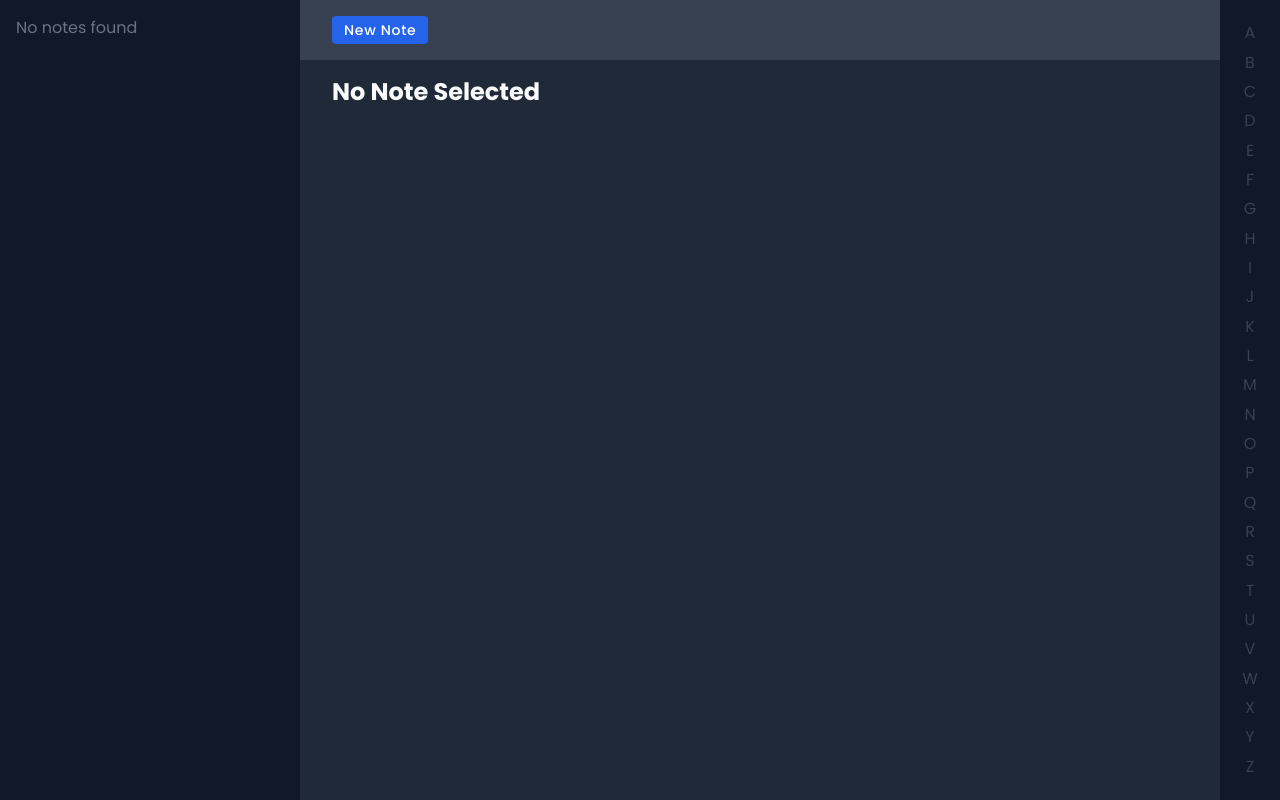
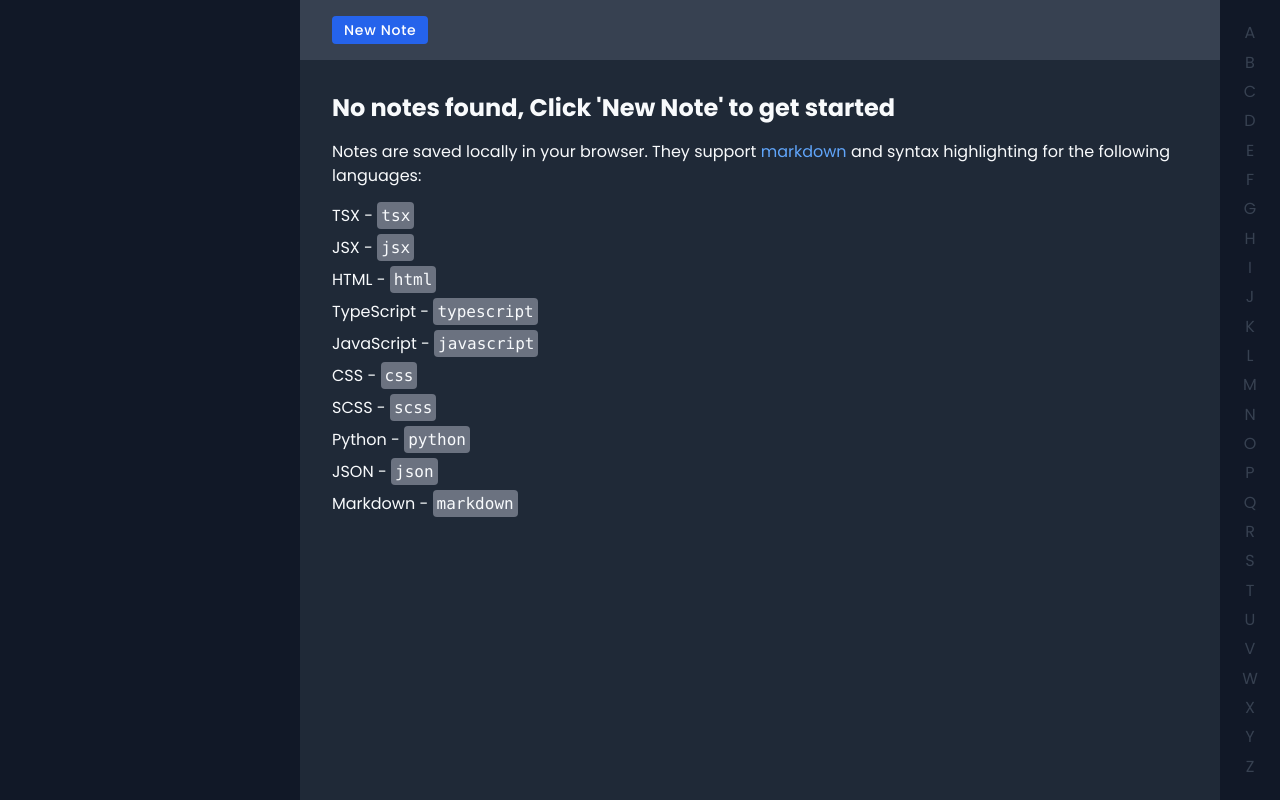
Before and after one commit to darrencarlin/notes-app, a Next.js app: page / in a window 1280 px wide. Built offline with nearby package versions, Linux system fonts and the light colour scheme.

Commit message:
added better docs for fresh users

```diff
--- a/src/components/Markdown.tsx
+++ b/src/components/Markdown.tsx
@@ -2,17 +2,23 @@ import { FC } from "react";
 import ReactMarkdown from "react-markdown";
 import { PrismLight as SyntaxHighlighter } from "react-syntax-highlighter";
 import tsx from "react-syntax-highlighter/dist/cjs/languages/prism/tsx";
+import html from "react-syntax-highlighter/dist/cjs/languages/prism/markup-templating";
 import typescript from "react-syntax-highlighter/dist/cjs/languages/prism/typescript";
 import scss from "react-syntax-highlighter/dist/cjs/languages/prism/scss";
+import css from "react-syntax-highlighter/dist/cjs/languages/prism/css";
 import markdown from "react-syntax-highlighter/dist/cjs/languages/prism/markdown";
 import json from "react-syntax-highlighter/dist/cjs/languages/prism/json";
+import python from "react-syntax-highlighter/dist/cjs/languages/prism/python";
 import { oneDark } from "react-syntax-highlighter/dist/cjs/styles/prism";
 
 SyntaxHighlighter.registerLanguage("tsx", tsx);
+SyntaxHighlighter.registerLanguage("html", html);
 SyntaxHighlighter.registerLanguage("typescript", typescript);
 SyntaxHighlighter.registerLanguage("scss", scss);
+SyntaxHighlighter.registerLanguage("css", css);
 SyntaxHighlighter.registerLanguage("markdown", markdown);
 SyntaxHighlighter.registerLanguage("json", json);
+SyntaxHighlighter.registerLanguage("python", python);
 
 interface MarkdownProps {
   markdown: string & { content?: string };
--- /dev/null
+++ b/src/components/NoNotesFound.tsx
@@ -0,0 +1,56 @@
+const NoNotesFound = () => {
+  return (
+    <div className="bg-gray-800 p-4 px-8">
+      <h1 className="text-2xl font-bold my-4">
+        No notes found, Click &apos;New Note&apos; to get started
+      </h1>
+      <p className="mb-4">
+        Notes are saved locally in your browser. They support{" "}
+        <a
+          target="_blank"
+          rel="noreferrer"
+          className="hover:underline text-blue-400"
+          href="https://www.markdownguide.org/cheat-sheet/"
+        >
+          markdown
+        </a>{" "}
+        and syntax highlighting for the following languages:
+      </p>
+      <ul>
+        <li className="mb-2">
+          TSX - <code className="bg-gray-500 rounded p-1">tsx</code>
+        </li>
+        <li className="mb-2">
+          JSX - <code className="bg-gray-500 rounded p-1">jsx</code>
+        </li>
+
+        <li className="mb-2">
+          HTML - <code className="bg-gray-500 rounded p-1">html</code>
+        </li>
+        <li className="mb-2">
+          TypeScript - <code className="bg-gray-500 rounded p-1">typescript</code>
+        </li>
+        <li className="mb-2">
+          JavaScript - <code className="bg-gray-500 rounded p-1">javascript</code>
+        </li>
+        <li className="mb-2">
+          CSS - <code className="bg-gray-500 rounded p-1">css</code>
+        </li>
+        <li className="mb-2">
+          SCSS - <code className="bg-gray-500 rounded p-1">scss</code>
+        </li>
+        <li className="mb-2">
+          Python - <code className="bg-gray-500 rounded p-1">python</code>
+        </li>
+        <li className="mb-2">
+          JSON - <code className="bg-gray-500 rounded p-1">json</code>
+        </li>
+        <li className="mb-2">
+          Markdown - <code className="bg-gray-500 rounded p-1">markdown</code>
+        </li>
+      </ul>
+    </div>
+  );
+};
+
+export default NoNotesFound;
--- a/src/components/Note.tsx
+++ b/src/components/Note.tsx
@@ -1,16 +1,16 @@
 import { useAppDispatch, useAppSelector } from "@/store/hooks/redux";
 import { addNote, deleteNote, editNote } from "@/store/state/noteApp";
+import { checkIfObjectIsEmpty } from "@/util/functions/checkObjectIsEmpty";
+import { callToast } from "@/util/toast";
 import { useState, type ChangeEvent } from "react";
 import { v4 as uuidv4 } from "uuid";
 import Button from "./Button";
+import HorizontalRule from "./HorizontalRule";
 import Markdown from "./Markdown";
-import HorizontalRule from "./HorizontalRule";
-import { checkIfObjectIsEmpty } from "@/util/functions/checkObjectIsEmpty";
 import Modal from "./Modal";
-import { toast } from "react-toastify";
+import NoNotesFound from "./NoNotesFound";
 import Input from "./inputs/Input";
 import TextArea from "./inputs/TextArea";
-import { callToast } from "@/util/toast";
 
 const Note: React.FC = () => {
   const [newNoteTitle, setNewNoteTitle] = useState<string>("");
@@ -52,11 +52,7 @@ const Note: React.FC = () => {
   };
 
   if (checkIfObjectIsEmpty(currentNote) && editMode !== "new")
-    return (
-      <div className="bg-gray-800 p-4 px-8">
-        <h1 className="text-2xl font-bold mb-4">No Note Selected</h1>
-      </div>
-    );
+    return <NoNotesFound />;
 
   if (editMode === "new") {
     return (
--- a/src/components/Notes.tsx
+++ b/src/components/Notes.tsx
@@ -1,10 +1,9 @@
-import { useEffect, useState } from "react";
+import { useAppDispatch, useAppSelector } from "@/store/hooks/redux";
+import { setNote } from "@/store/state/noteApp";
 import { Note } from "@/types";
 import { checkStringsMatch } from "@/util/functions/checkStringsMatch";
 import classNames from "classnames";
-import { useAppDispatch, useAppSelector } from "@/store/hooks/redux";
-import { setEditMode, setNote } from "@/store/state/noteApp";
-import Button from "./Button";
+import { useEffect, useState } from "react";
 
 const Notes: React.FC = () => {
   const [filteredNotes, setFilteredNotes] = useState<Note[]>([]);
@@ -21,16 +20,6 @@ const Notes: React.FC = () => {
     );
     setFilteredNotes(filteredNotes);
   }, [currentLetter, notes]);
-
-  if (!filteredNotes.length)
-    return (
-      <div className="bg-gray-900 p-4 flex flex-col justify-between items-start">
-        <div>
-          <h3 className="font-bold">{currentLetter}</h3>
-          <p className="text-gray-500">No notes found</p>
-        </div>
-      </div>
-    );
 
   return (
     <div className="bg-gray-900 p-4 flex flex-col justify-between items-start">
```
